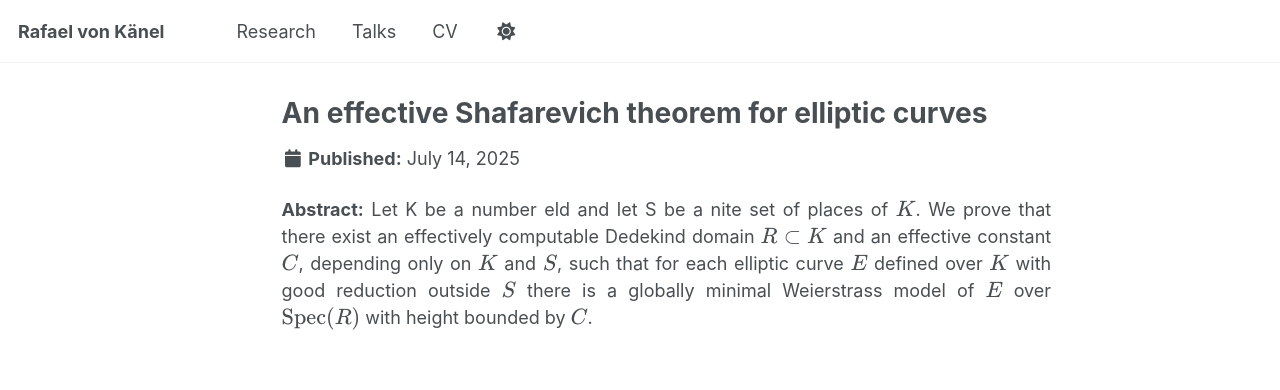
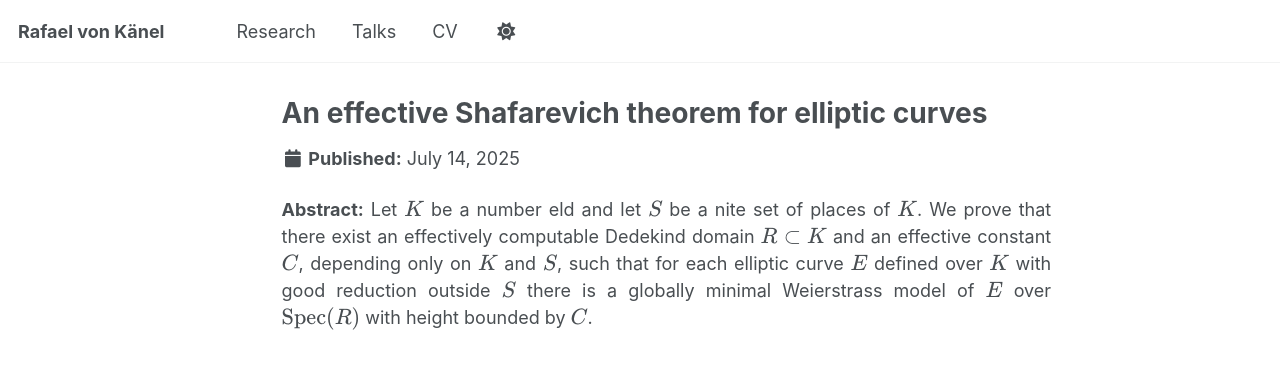
Before and after one commit to rafaelvonkanel/rafaelvonkanel.github.io, a Jekyll site: the page built from _research/proj12.md, in a window 1280 px wide. Shown: the top 390 px of the page. Built offline with Jekyll 4.4.1, drawn with Linux system fonts in a browser that asks for light colours; a script that is not in the unit is left out.

Commit message:
Update proj12.md

```diff
--- a/_research/proj12.md
+++ b/_research/proj12.md
@@ -11,4 +11,4 @@ math: true
 author_profile: false
 ---
 <div style="text-align: justify !important; text-justify: inter-word;" markdown="1">
-**Abstract:**  Let K be a number eld and let S be a nite set of places of \\(K\\). We prove that there exist an effectively computable Dedekind domain \\(R\subset K\\) and an effective constant \\(C\\), depending only on \\(K\\) and \\(S\\), such that for each elliptic curve \\(E\\) defined over \\(K\\) with good reduction outside \\(S\\) there is a globally minimal Weierstrass model of \\(E\\) over \\(\text{Spec}(R)\\) with height bounded by \\(C\\).
+**Abstract:**  Let \\(K\\) be a number eld and let \\(S\\) be a nite set of places of \\(K\\). We prove that there exist an effectively computable Dedekind domain \\(R\subset K\\) and an effective constant \\(C\\), depending only on \\(K\\) and \\(S\\), such that for each elliptic curve \\(E\\) defined over \\(K\\) with good reduction outside \\(S\\) there is a globally minimal Weierstrass model of \\(E\\) over \\(\text{Spec}(R)\\) with height bounded by \\(C\\).
```
